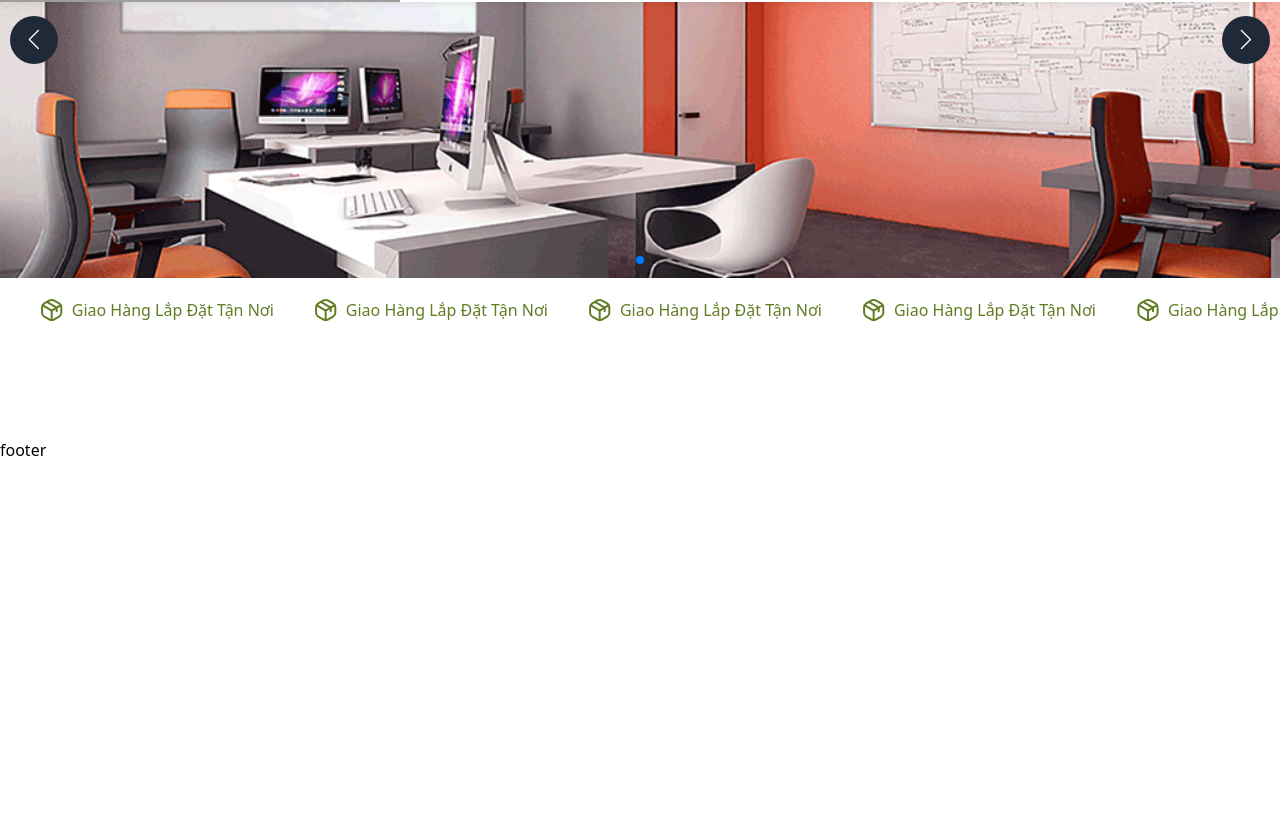
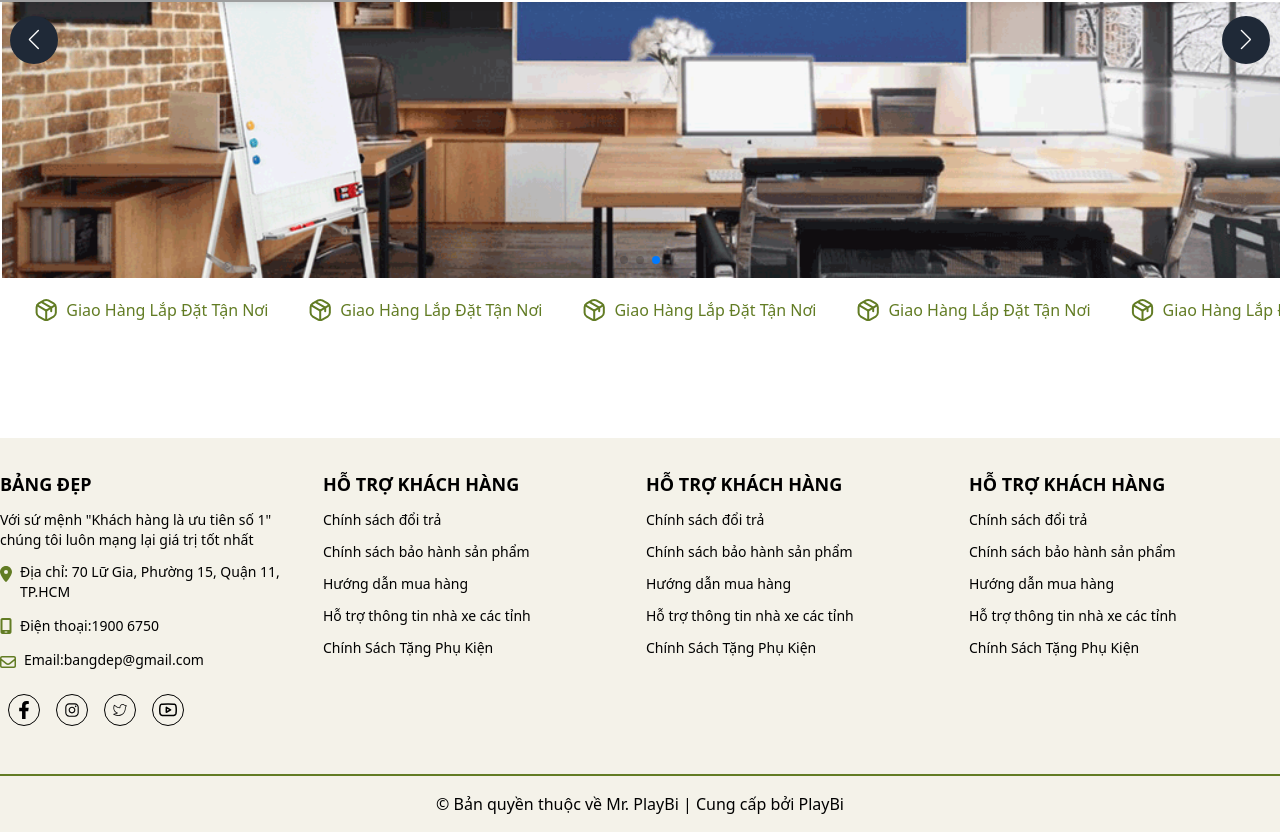
Before and after one commit to thangnv-pegasus/bangtot-web, a React (Vite) app: page / in a window 1280 px wide. Shown: the part 298-1130 px from the top of the page. Before the commit the page ends 800 px from the top, so only its background shows below. Built offline with nearby package versions, Linux system fonts and the light colour scheme; grey boxes are pictures that could not be loaded.

Commit message:
footer 27.01.2024

```diff
--- a/src/components/footer.jsx
+++ /dev/null
@@ -1,11 +0,0 @@
-
-
-const Footer = () => {
-    return (
-        <div>
-            footer
-        </div>
-    )
-}
-
-export default Footer
--- /dev/null
+++ b/src/components/layout/footer.jsx
@@ -0,0 +1,200 @@
+import { faEnvelope } from "@fortawesome/free-regular-svg-icons";
+import {
+  faLocationDot,
+  faMobileScreen,
+} from "@fortawesome/free-solid-svg-icons";
+import { FontAwesomeIcon } from "@fortawesome/react-fontawesome";
+import { Link } from "react-router-dom";
+import SocialItem from "./social-item";
+
+const socials = [
+  {
+    path: "",
+    name: "facebook",
+  },
+  {
+    path: "",
+    name: "instagram",
+  },
+  {
+    path: "",
+    name: "twiter",
+  },
+  {
+    path: "",
+    name: "youtube",
+  },
+];
+
+const Footer = () => {
+  return (
+    <div className="min-h-[200px] bg-[#f4f2e9] text-black">
+      <div className="max-w-container mx-auto py-8">
+        <div className="grid grid-cols-4 gap-3">
+          <div>
+            <h1 className="text-lg uppercase font-semibold mb-2">Bảng Đẹp</h1>
+            <ul className="text-sm">
+              <li className="py-1 my-1">
+                Với sứ mệnh "Khách hàng là ưu tiên số 1" chúng tôi luôn mạng lại
+                giá trị tốt nhất
+              </li>
+              <li className="py-1 my-1 flex">
+                <span className="text-baseColor text-base mr-2">
+                  <FontAwesomeIcon icon={faLocationDot} />
+                </span>
+                Địa chỉ: 70 Lữ Gia, Phường 15, Quận 11, TP.HCM
+              </li>
+              <li className="py-1 my-1 flex items-center">
+                <span className="text-base mr-2 text-baseColor">
+                  <FontAwesomeIcon icon={faMobileScreen} />
+                </span>
+                Điện thoại:{" "}
+                <a
+                  href="tel: 1900 6750"
+                  className="transition-all ease-linear hover:text-baseColor"
+                >
+                  1900 6750
+                </a>
+              </li>
+              <li className="py-1 my-1 flex">
+                <span className="text-base mr-2 text-baseColor">
+                  <FontAwesomeIcon icon={faEnvelope} />
+                </span>
+                Email:{" "}
+                <a
+                  href="mailto: bangdep@gmail.com"
+                  className="transition-all ease-linear hover:text-baseColor"
+                >
+                  bangdep@gmail.com
+                </a>
+              </li>
+              <li className="py-1 my-1 flex items-center">
+                {socials.map((item, index) => {
+                  return (
+                    <SocialItem path={item.path} name={item.name} key={index} />
+                  );
+                })}
+              </li>
+            </ul>
+          </div>
+          <div>
+            <h1 className="text-lg uppercase font-semibold mb-2">
+              Hỗ trợ khách hàng
+            </h1>
+            <div className="text-sm">
+              <Link
+                to=""
+                className="py-1 my-1 block transition-all ease-linear hover:text-baseColor"
+              >
+                Chính sách đổi trả
+              </Link>
+              <Link
+                to=""
+                className="py-1 my-1 block transition-all ease-linear hover:text-baseColor"
+              >
+                Chính sách bảo hành sản phẩm
+              </Link>
+              <Link
+                to=""
+                className="py-1 my-1 block transition-all ease-linear hover:text-baseColor"
+              >
+                Hướng dẫn mua hàng
+              </Link>
+              <Link
+                to=""
+                className="py-1 my-1 block transition-all ease-linear hover:text-baseColor"
+              >
+                Hỗ trợ thông tin nhà xe các tỉnh
+              </Link>
+              <Link
+                to=""
+                className="py-1 my-1 block transition-all ease-linear hover:text-baseColor"
+              >
+                Chính Sách Tặng Phụ Kiện
+              </Link>
+            </div>
+          </div>
+          <div>
+            <h1 className="text-lg uppercase font-semibold mb-2">
+              Hỗ trợ khách hàng
+            </h1>
+            <div className="text-sm">
+              <Link
+                to=""
+                className="py-1 my-1 block transition-all ease-linear hover:text-baseColor"
+              >
+                Chính sách đổi trả
+              </Link>
+              <Link
+                to=""
+                className="py-1 my-1 block transition-all ease-linear hover:text-baseColor"
+              >
+                Chính sách bảo hành sản phẩm
+              </Link>
+              <Link
+                to=""
+                className="py-1 my-1 block transition-all ease-linear hover:text-baseColor"
+              >
+                Hướng dẫn mua hàng
+              </Link>
+              <Link
+                to=""
+                className="py-1 my-1 block transition-all ease-linear hover:text-baseColor"
+              >
+                Hỗ trợ thông tin nhà xe các tỉnh
+              </Link>
+              <Link
+                to=""
+                className="py-1 my-1 block transition-all ease-linear hover:text-baseColor"
+              >
+                Chính Sách Tặng Phụ Kiện
+              </Link>
+            </div>
+          </div>
+          <div>
+            <h1 className="text-lg uppercase font-semibold mb-2">
+              Hỗ trợ khách hàng
+            </h1>
+            <div className="text-sm">
+              <Link
+                to=""
+                className="py-1 my-1 block transition-all ease-linear hover:text-baseColor"
+              >
+                Chính sách đổi trả
+              </Link>
+              <Link
+                to=""
+                className="py-1 my-1 block transition-all ease-linear hover:text-baseColor"
+              >
+                Chính sách bảo hành sản phẩm
+              </Link>
+              <Link
+                to=""
+                className="py-1 my-1 block transition-all ease-linear hover:text-baseColor"
+              >
+                Hướng dẫn mua hàng
+              </Link>
+              <Link
+                to=""
+                className="py-1 my-1 block transition-all ease-linear hover:text-baseColor"
+              >
+                Hỗ trợ thông tin nhà xe các tỉnh
+              </Link>
+              <Link
+                to=""
+                className="py-1 my-1 block transition-all ease-linear hover:text-baseColor"
+              >
+                Chính Sách Tặng Phụ Kiện
+              </Link>
+            </div>
+          </div>
+        </div>
+      </div>
+      <div className="border-solid border-t-2 border-baseColor text-center py-4 text-black font-medium">
+        © Bản quyền thuộc về Mr. PlayBi | Cung cấp bởi PlayBi
+      </div>
+    </div>
+  );
+};
+
+export default Footer;
--- a/src/components/header.jsx
+++ b/src/components/layout/header.jsx
@@ -1,5 +1,5 @@
 import { Link } from "react-router-dom";
-import routers from "../config/router";
+import routers from "../../config/router";
 import { FontAwesomeIcon } from "@fortawesome/react-fontawesome";
 import {
   faMagnifyingGlass,
@@ -7,9 +7,9 @@ import {
 } from "@fortawesome/free-solid-svg-icons";
 import { faHeart, faUser } from "@fortawesome/free-regular-svg-icons";
 import { MdOutlineShoppingBag } from "react-icons/md";
-import MegaMenu from "./mega-menu";
+import MegaMenu from "../mega-menu";
 import { useDispatch, useSelector } from "react-redux";
-import { OPEN_SEARCH } from "../redux/slices/search-modal-slice";
+import { OPEN_SEARCH } from "../../redux/slices/search-modal-slice";
 
 const Header = () => {
   const searchModal = useSelector((state) => state.searchModal);
--- a/src/components/layout/index.jsx
+++ b/src/components/layout/index.jsx
@@ -1,6 +1,6 @@
 /* eslint-disable react/prop-types */
-import Footer from "../footer";
-import Header from "../header";
+import Footer from "./footer";
+import Header from "./header";
 
 const Layout = ({ children }) => {
   return (
--- /dev/null
+++ b/src/components/layout/social-item.jsx
@@ -0,0 +1,28 @@
+import { FaFacebookF } from "react-icons/fa";
+import { IoLogoInstagram } from "react-icons/io";
+import { CiTwitter } from "react-icons/ci";
+import { FiYoutube } from "react-icons/fi";
+import { Link } from "react-router-dom";
+
+const SocialItem = ({ path, name = "facebook" }) => {
+  let Icon = <FaFacebookF />;
+  if (name === "instagram") {
+    Icon = <IoLogoInstagram />;
+  } else if (name === "twiter") {
+    Icon = <CiTwitter />;
+  } else if (name === "youtube") {
+    Icon = <FiYoutube />;
+  } else if (name === "facebook") {
+    Icon = <FaFacebookF />;
+  }
+  return (
+    <Link
+      to={path}
+      className="text-black border-[1px] border-solid border-black w-8 h-8 text-lg flex items-center justify-center rounded-full m-2 transition-all ease-linear hover:border-baseColor hover:bg-baseColor hover:text-white"
+    >
+      {Icon}
+    </Link>
+  );
+};
+
+export default SocialItem;
--- a/tailwind.config.js
+++ b/tailwind.config.js
@@ -23,6 +23,9 @@ export default {
         baseColor: '#627c24',
         baseBg: '#7bab20'
       },
+      borderColor: {
+        baseColor: '#627c24',
+      },
       animation: {
         marquee: "marquee 30s linear infinite",
         marquee2: "marquee2 30s linear infinite",
```
